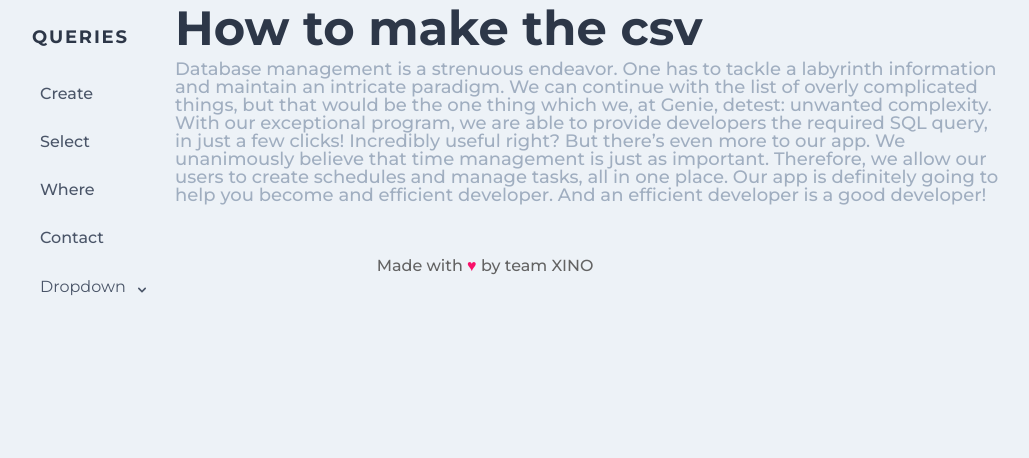
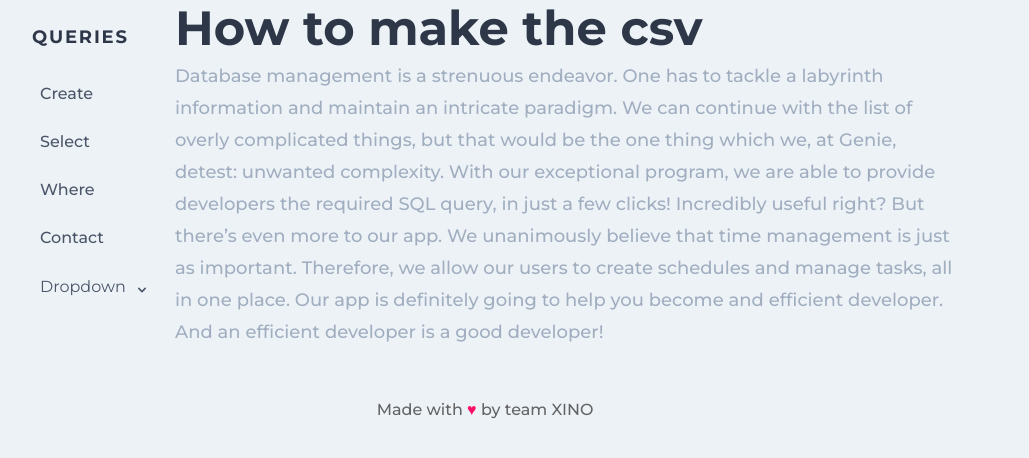
Before and after one commit to tijilchhabra1729/ncrypt, a Flask app: page /querygen in a window 1280 px wide. Shown: the part 92-550 px from the top of the page, without its empty margins (155-1184 px from the left). Run offline with Flask 2, Linux system fonts and the light colour scheme; a user stored in the database is signed in; style sheets or scripts are compiled from the project's sources; some libraries are stand-ins or nearby versions.

Commit message:
query changes

```diff
--- a/Tool/templates/howto.htm
+++ b/Tool/templates/howto.htm
@@ -59,10 +59,10 @@
             </nav>
         </div>
     </div>
-    <div class="container relative  md:ml-40 md:pr-32">
-        <h1 class=" text-gray-800 font-bold text-5xl">How to make the csv</h1>
-        <p class="mt-2 text-lg text-gray-500">Database management is a strenuous endeavor. One
-            has to tackle a labyrinth information and maintain an intricate paradigm. We can continue with
+    <div class="container relative ">
+        <h1 class=" text-gray-800 font-bold  md:ml-40  text-3xl md:text-5xl">How to make the csv</h1>
+        <p class="mt-2 text-lg text-gray-500   md:ml-40  leading-8 ">Database management is a strenuous
+            endeavor. One has to tackle a labyrinth information and maintain an intricate paradigm. We can continue with
             the list of overly complicated things, but that would be the one thing which we, at Genie,
             detest: unwanted complexity. With our exceptional program, we are able to provide developers the
             required SQL query, in just a few clicks! Incredibly useful right? But there’s even more to our
--- a/Tool/templates/index.htm
+++ b/Tool/templates/index.htm
@@ -17,7 +17,7 @@
         <div class="row justify-content-end">
             <div class="col-sm-7" style=" padding-top:10px;">
 
-                <p class="mt-2 text-lg text-gray-500">Database management is a strenuous endeavor. One
+                <p class="mt-2 text-lg text-gray-500 leading-8">Database management is a strenuous endeavor. One
                     has to tackle a labyrinth information and maintain an intricate paradigm. We can continue with
                     the list of overly complicated things, but that would be the one thing which we, at Genie,
                     detest: unwanted complexity. With our exceptional program, we are able to provide developers the
@@ -34,7 +34,7 @@
         </div>
 
     </div>
-    <div class=" container " style="margin-top: -60px;">
+    <div class=" container ">
         <div class=" row justify-content-end ">
             <div class=" col">
                 <h1 id="feat" class="hding text-gray-800 py-3 ">Features</h1>
```
